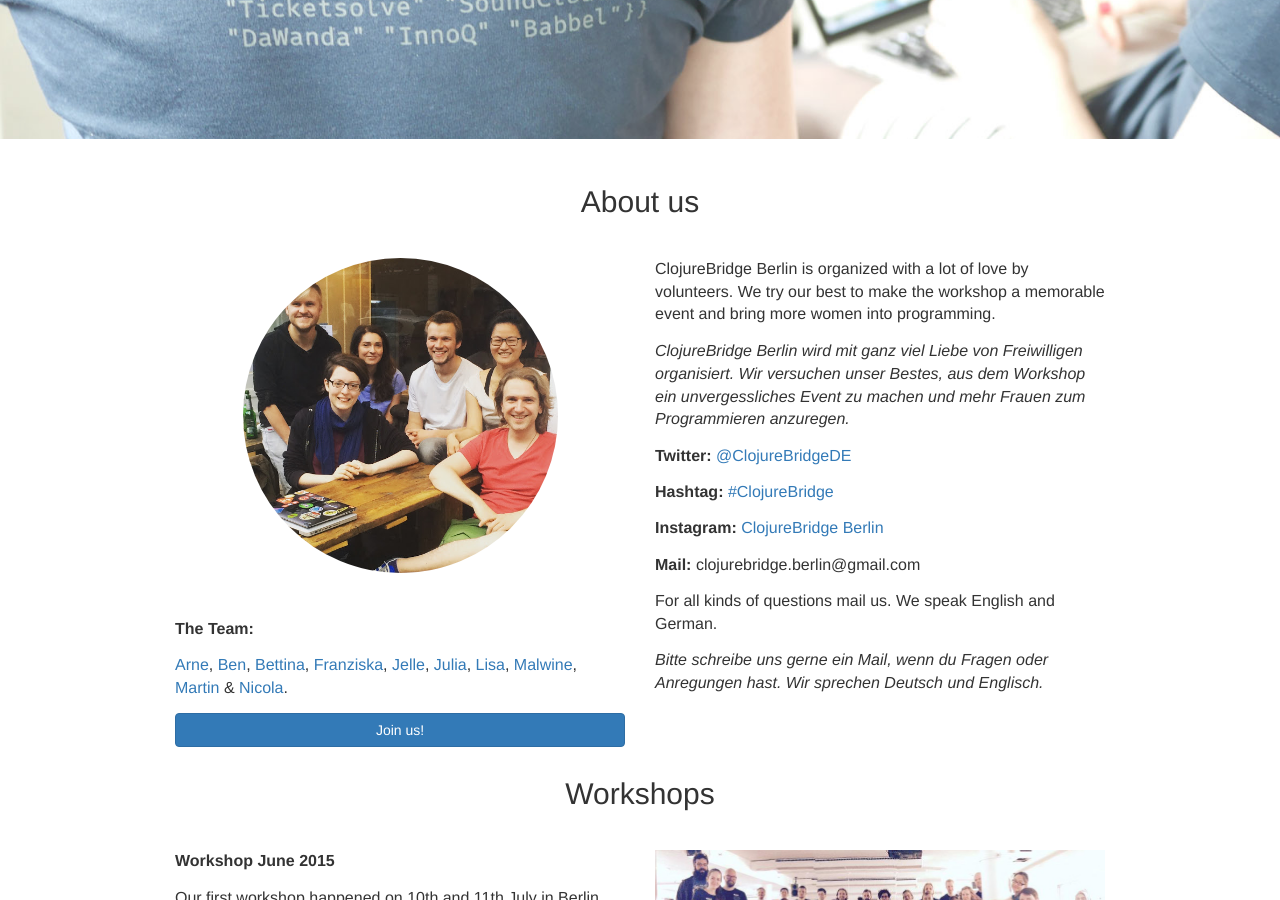
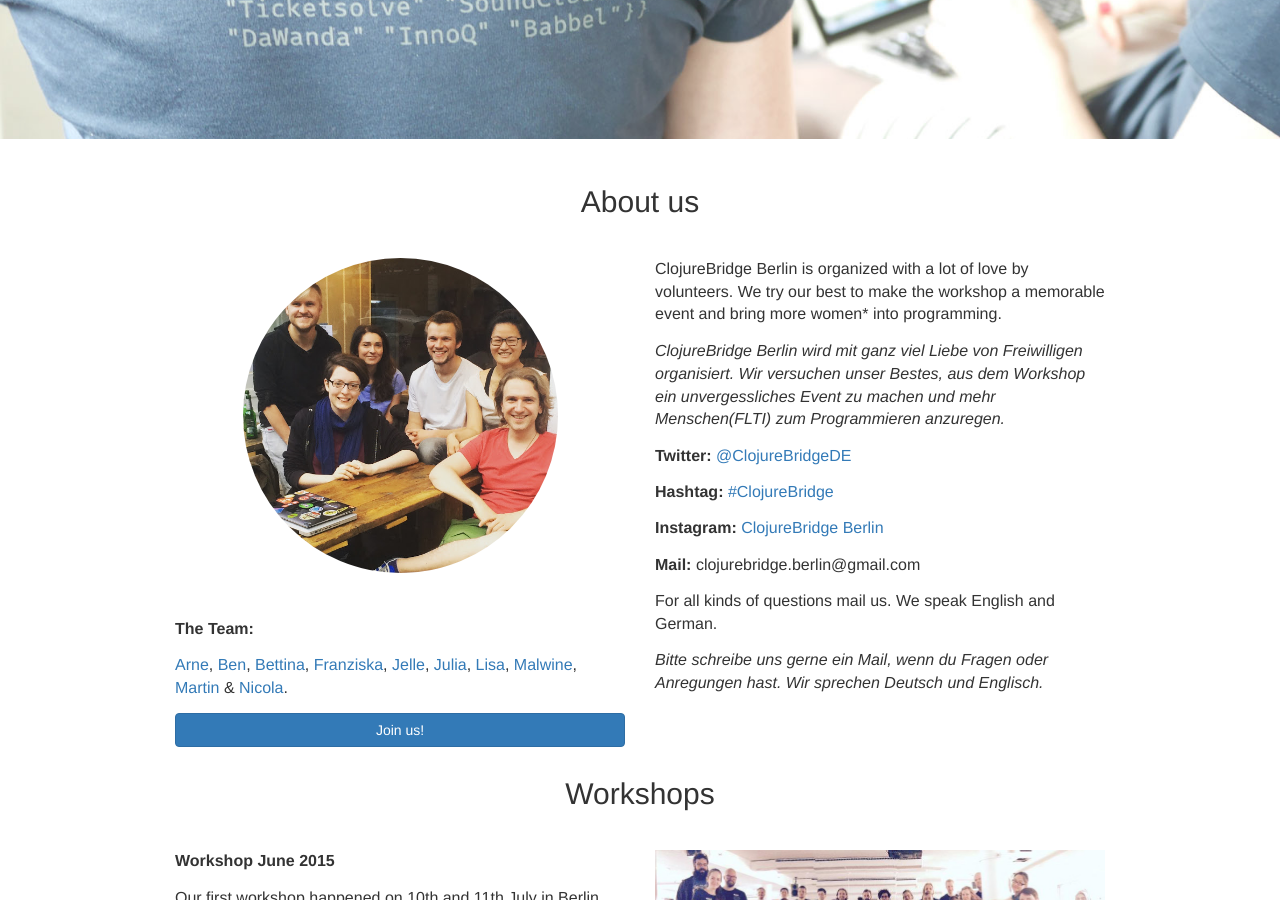
Before and after one commit to clojurebridge-berlin/clojurebridge-berlin.github.io, a Jekyll site: the page built from index.html, in a window 1280 px wide and 900 px high, scrolled down 4007 px. Built offline with Jekyll 4.4.1, drawn with Linux system fonts in a browser that asks for light colours.

Commit message:
update wording

```diff
--- a/index.html
+++ b/index.html
@@ -262,8 +262,8 @@ title: Clojure Programming Workshops
         </a>
       </div>
       <div class="col-md-6">
-        <p>ClojureBridge Berlin is organized with a lot of love by volunteers. We try our best to make the workshop a memorable event and bring more women into programming.</p>
-        <p><i>ClojureBridge Berlin wird mit ganz viel Liebe von Freiwilligen organisiert. Wir versuchen unser Bestes, aus dem Workshop ein unvergessliches Event zu machen und mehr Frauen zum Programmieren anzuregen.</i></p>
+        <p>ClojureBridge Berlin is organized with a lot of love by volunteers. We try our best to make the workshop a memorable event and bring more women* into programming.</p>
+        <p><i>ClojureBridge Berlin wird mit ganz viel Liebe von Freiwilligen organisiert. Wir versuchen unser Bestes, aus dem Workshop ein unvergessliches Event zu machen und mehr Menschen(FLTI) zum Programmieren anzuregen.</i></p>
         <p><b>Twitter: </b><a href="https://twitter.com/ClojureBridgede">@ClojureBridgeDE</a></p>
         <p><b>Hashtag:</b> <a href="https://twitter.com/search?q=%23clojurebridge&src=typd">#ClojureBridge</a></p>
         <p><b>Instagram:</b> <a href="https://www.instagram.com/clojurebridge_berlin/">ClojureBridge Berlin</a></p>
```
